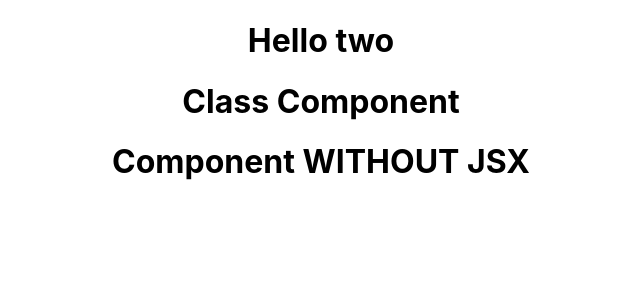
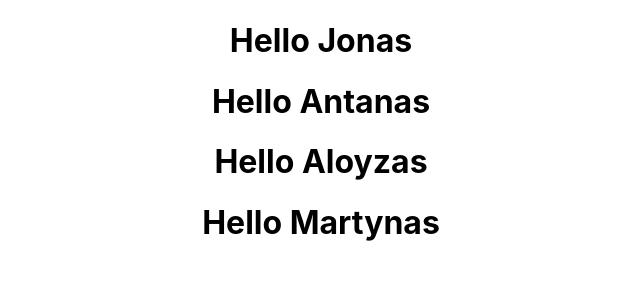
Before and after one commit to KurKestutis/First-Steps-in-React, a React (Create React App) app: page / in a window 1280 px wide. Shown: the top 300 px of the page, without its empty margins (319-959 px from the left). Built offline with nearby package versions, Linux system fonts and the light colour scheme.

Commit message:
Props used

```diff
--- a/src/App.js
+++ b/src/App.js
@@ -19,9 +19,12 @@ class App extends Component{
   render(){
     return (
       <div className="App">
-      <Greet/>
-      <Welcome/>
-      <Hello />
+      <Greet name='Jonas'/>
+      <Greet name='Antanas'/>
+      <Greet name='Aloyzas'/>
+      <Greet name='Martynas'/>
+      {/* <Welcome/> */}
+      {/* <Hello /> */}
     </div>
    );
   }
--- a/src/components/Greet.js
+++ b/src/components/Greet.js
@@ -4,6 +4,9 @@ import React from 'react'
 //     return <h1>Hello Kestutis!;)</h1>
 // }
 
-const Greet = () => <h1>Hello two</h1>
+const Greet = (props) => {
+    console.log(props)
+    return <h1>Hello {props.name}</h1>
+}
 
 export default Greet
```
